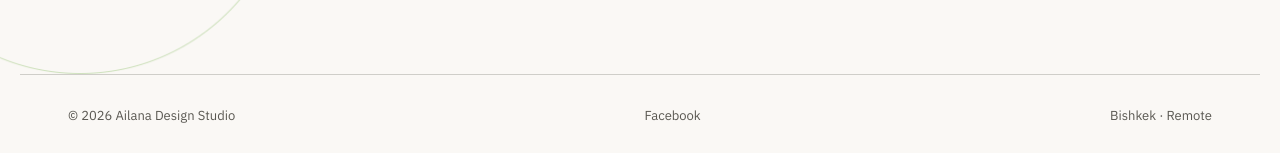
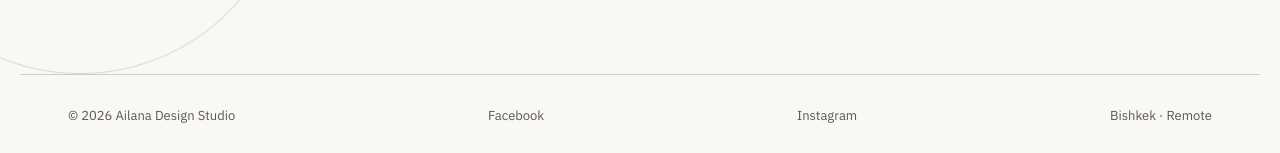
Before and after one commit to ambrose-spellman/ailana.agency, a Jekyll site: the page index.html, which Jekyll copies as it is, in a window 1280 px wide and 900 px high, scrolled down 5476 px. Shown: the part 744-897 px from the top of the window. Built offline with Jekyll 4.4.1, drawn with Linux system fonts in a browser that asks for light colours; some web fonts are replaced.

Commit message:
Add Instagram link (@ailanauxui) alongside Facebook
Co-Authored-By: Claude Sonnet 5 <noreply@anthropic.com>

```diff
--- a/index.html
+++ b/index.html
@@ -38,6 +38,7 @@
   "logo": "https://ailana.design/uploads/Logo.svg",
   "sameAs": [
     "https://www.facebook.com/profile.php?id=61591799054733",
+    "https://www.instagram.com/ailanauxui",
     "https://t.me/ambr0se_spellman",
     "https://wa.me/996557475741"
   ]
@@ -606,6 +607,7 @@
   <footer style="padding: 32px 48px; border-top: 1px solid oklch(0.85 0.006 90); display: flex; align-items: center; justify-content: space-between; gap: 16px; flex-wrap: wrap; font-size: 13px; color: oklch(0.46 0.01 90); max-width: 1240px; margin: 0 auto;" class="section-pad">
     <span>{{ t.footer.copyright }}</span>
     <a href="https://www.facebook.com/profile.php?id=61591799054733" target="_blank" rel="noopener noreferrer" style="color: inherit; text-decoration: none;">Facebook</a>
+    <a href="https://www.instagram.com/ailanauxui" target="_blank" rel="noopener noreferrer" style="color: inherit; text-decoration: none;">Instagram</a>
     <span>{{ t.footer.location }}</span>
   </footer>
 
```
